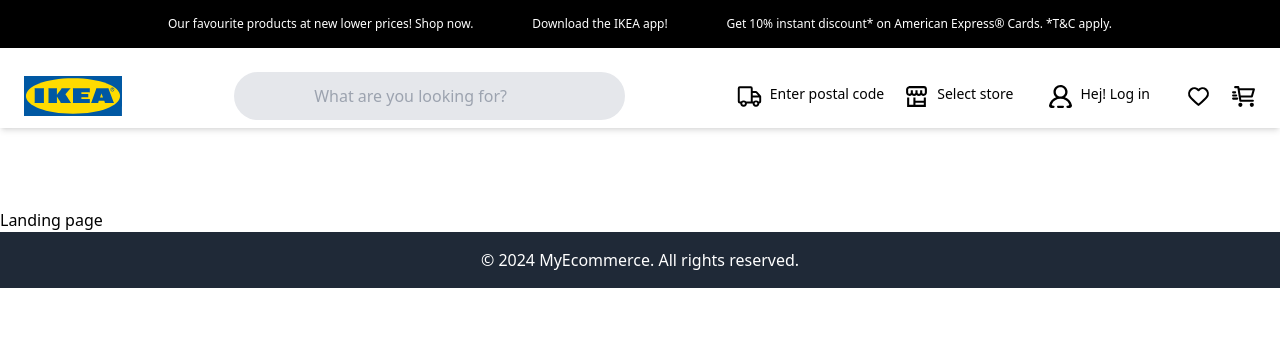
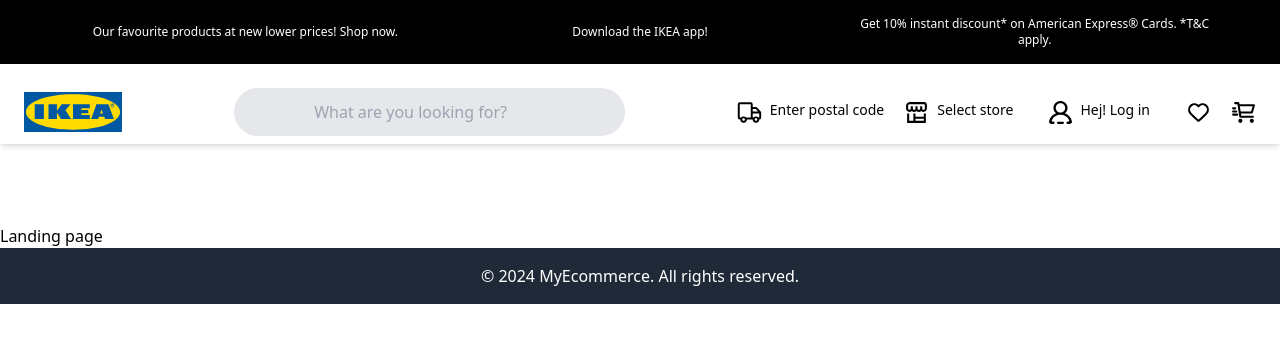
Before and after one commit to RAMKISHORE1803/e-commerce_cartfeature, a Next.js app: page / in a window 1280 px wide. Shown: the top 342 px of the page. Built offline with nearby package versions, Linux system fonts and the light colour scheme.

Commit message:
useFetchProducts

```diff
--- a/app/components/layout/DiscountBanner.tsx
+++ b/app/components/layout/DiscountBanner.tsx
@@ -1,11 +1,39 @@
+"use client"
+import { useState, useEffect } from 'react';
+
 export default function DiscountBanner() {
-    return (
-      <div className="bg-black text-white p-4 px-10">
-        <div className="flex flex-col md:flex-row text-xs text-center justify-between items-center gap-4 px-32">
-          <p>Our favourite products at new lower prices! Shop now.</p>
-          <p>Download the IKEA app!</p>
-          <p>Get 10% instant discount* on American Express® Cards. *T&C apply.</p>
+  const [activeIndex, setActiveIndex] = useState(0);
+
+  const messages = [
+    "Our favourite products at new lower prices! Shop now.",
+    "Download the IKEA app!",
+    "Get 10% instant discount* on American Express® Cards. *T&C apply."
+  ];
+
+  useEffect(() => {
+    const interval = setInterval(() => {
+      setActiveIndex((prevIndex) => (prevIndex + 1) % messages.length);
+    }, 3000);
+
+    return () => clearInterval(interval);
+  }, [messages.length]);
+
+  return (
+    <div className="bg-black text-white p-4">
+      <div className="text-xs text-center justify-between items-center md:flex md:flex-row gap-4 md:px-10">
+        <p className="hidden md:block flex-1 px-4 md:px-2">
+          {messages[0]}
+        </p>
+        <p className="hidden md:block flex-1 px-4 md:px-2">
+          {messages[1]}
+        </p>
+        <p className="hidden md:block flex-1 px-4 md:px-2">
+          {messages[2]}
+        </p>
+        <div className="md:hidden">
+          <p>{messages[activeIndex]}</p>
         </div>
       </div>
-    );
+    </div>
+  );
 }
--- a/app/components/product/ProductCard.tsx
+++ b/app/components/product/ProductCard.tsx
@@ -1,20 +1,23 @@
 import Image from 'next/image';
 import Link from 'next/link';
+import addtocart from '../icons/addtocart.svg';
 
 type ProductCardProps = {
-  id: string;
-  name: string;
-  price: number;
-  imageUrl: string;
+    id: number;
+    name: string;
+    dimensions: string;
+    price: number;
+    reviews: number;
+    images: string[];
 };
 
-const ProductCard = ({ id, name, price, imageUrl }: ProductCardProps) => {
+const ProductCard = ({ id, name, dimensions, price, reviews, images }: ProductCardProps) => {
   return (
-    <div className="rounded-lg shadow-sm overflow-hidden s">
+    <div className="rounded-lg shadow-sm overflow-hidden">
       <Link href={`/products/${id}`}>
         <div className="relative w-full h-64">
           <Image
-            src={imageUrl}
+            src={images[0]}
             alt={name}
             layout="fill"
             objectFit="cover"
@@ -23,11 +26,14 @@ const ProductCard = ({ id, name, price, imageUrl }: ProductCardProps) => {
         </div>
       </Link>
       <div className="p-4">
-        <h3 className="text-lg font-semibold text-gray-900">{name}</h3>
+        <h3 className="text-lg font-semibold text-gray-900">
+          {name}
+        </h3>
+        <p className="text-gray-600 mt-2">{dimensions}</p>
+        <span>({reviews})</span>
         <p className="text-gray-600 mt-2">${price.toFixed(2)}</p>
-        <button className="mt-4 w-full bg-blue-600 text-white py-2 px-4 rounded hover:bg-blue-700 transition-colors">
-          Add to Cart
-        </button>
+        <Image src={addtocart} alt='addtocart-icon'/>
+
       </div>
     </div>
   );
--- /dev/null
+++ b/app/hooks/useFetchProducts.ts
@@ -0,0 +1,35 @@
+import { useEffect, useState } from "react";
+import axios from "axios";
+
+interface Product {
+  id: number;
+  name: string;
+  dimensions: string;
+  price: number;
+  reviews: number;
+  images: string[];
+}
+
+export default function useFetchProducts() {
+  const [products, setProducts] = useState<Product[]>([]);
+  const [loading, setLoading] = useState(true);
+  const [error, setError] = useState<string | null>(null);
+
+  useEffect(() => {
+    async function fetchProducts() {
+      try {
+        const response = await axios.get<Product[]>("/api/products");
+
+        setProducts(response.data);
+      } catch (error) {
+        setError("Failed to fetch products");
+        console.error(error);
+      } finally {
+        setLoading(false);
+      }
+    }
+    fetchProducts();
+  }, []);
+
+  return { products, loading, error };
+}
--- a/app/search/page.tsx
+++ b/app/search/page.tsx
@@ -1,56 +1,25 @@
 "use client";
-import { useEffect, useState } from "react";
 import { useSearchParams } from "next/navigation";
-import { notFound } from "next/navigation";
 import ProductCard from "../components/product/ProductCard";
+import useFetchProducts from "../hooks/useFetchProducts";
 
 function Dashboard() {
-  const [products, setProducts] = useState<any[]>([]);
-  const [loading, setLoading] = useState(true);
-  const [searchQuery, setSearchQuery] = useState<string>("");
-
   const searchParams = useSearchParams();
   const query = searchParams.get("q");
-
-  useEffect(() => {
-    if (query) {
-      setSearchQuery(query);
-    } else {
-      notFound(); // Return 404 page if query is not present
-    }
-  }, [query]);
-
-  useEffect(() => {
-    async function fetchProducts() {
-      try {
-        const res = await fetch(`/api/products`);
-        const data = await res.json();
-        setProducts(data);
-      } catch (error) {
-        console.error("Failed to fetch products", error);
-      } finally {
-        setLoading(false);
-      }
-    }
-
-    fetchProducts();
-  }, []);
-
-  if (loading) {
-    return <p>Loading...</p>;
-  }
+  const { products, loading, error } = useFetchProducts();
 
   return (
     <div className="px-20">
-      {/* Grid container */}
       <div className="grid grid-cols-1 sm:grid-cols-2 md:grid-cols-3 lg:grid-cols-4 gap-4">
-        {products.map(product => (
+        {products.map((product) => (
           <ProductCard
             key={product.id}
             id={product.id}
             name={product.name}
+            dimensions={product.dimensions}
+            reviews={product.reviews}
             price={product.price}
-            imageUrl={product.images[0]}
+            images={product.images}
           />
         ))}
       </div>
```
Also changed, not shown: package.json (+6 -5 lines), app/components/icons/addtocart.svg (added), app/hooks/useSearchQuery.ts (added), 1 other file (tests, documents, lock files or other folders).
